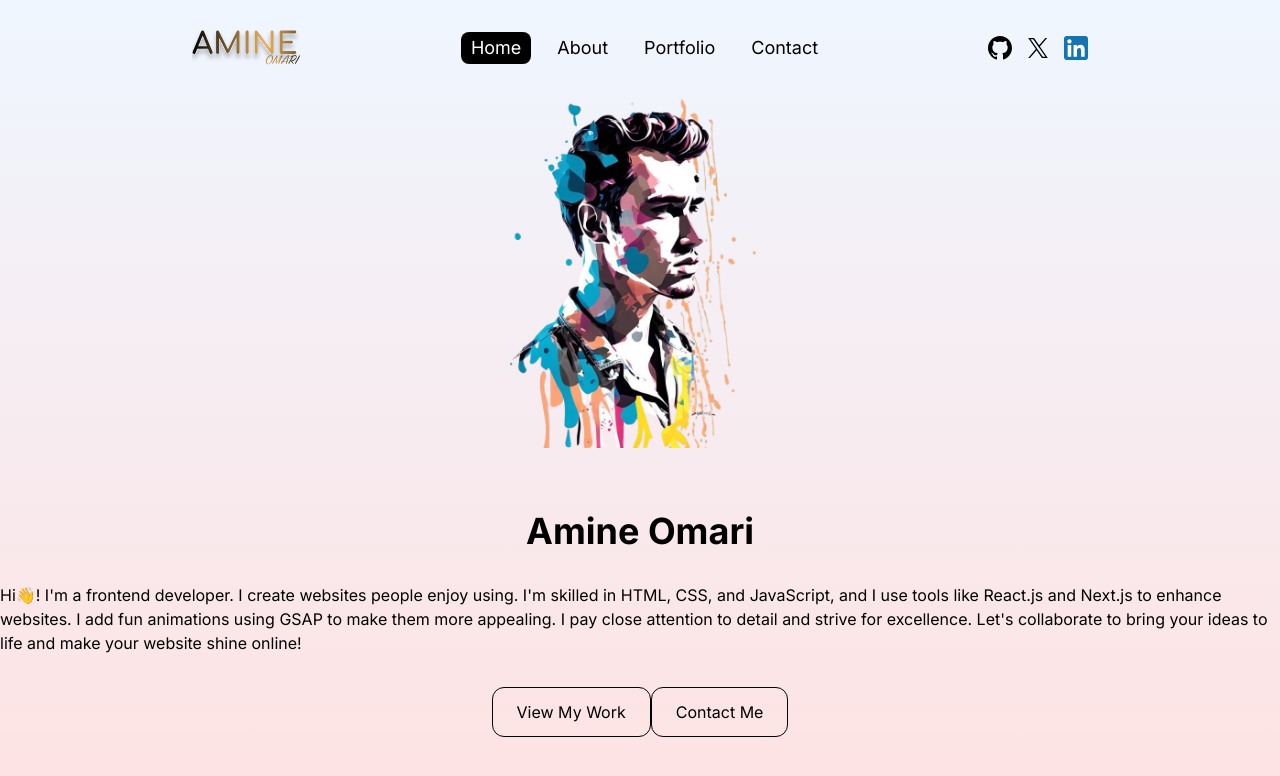
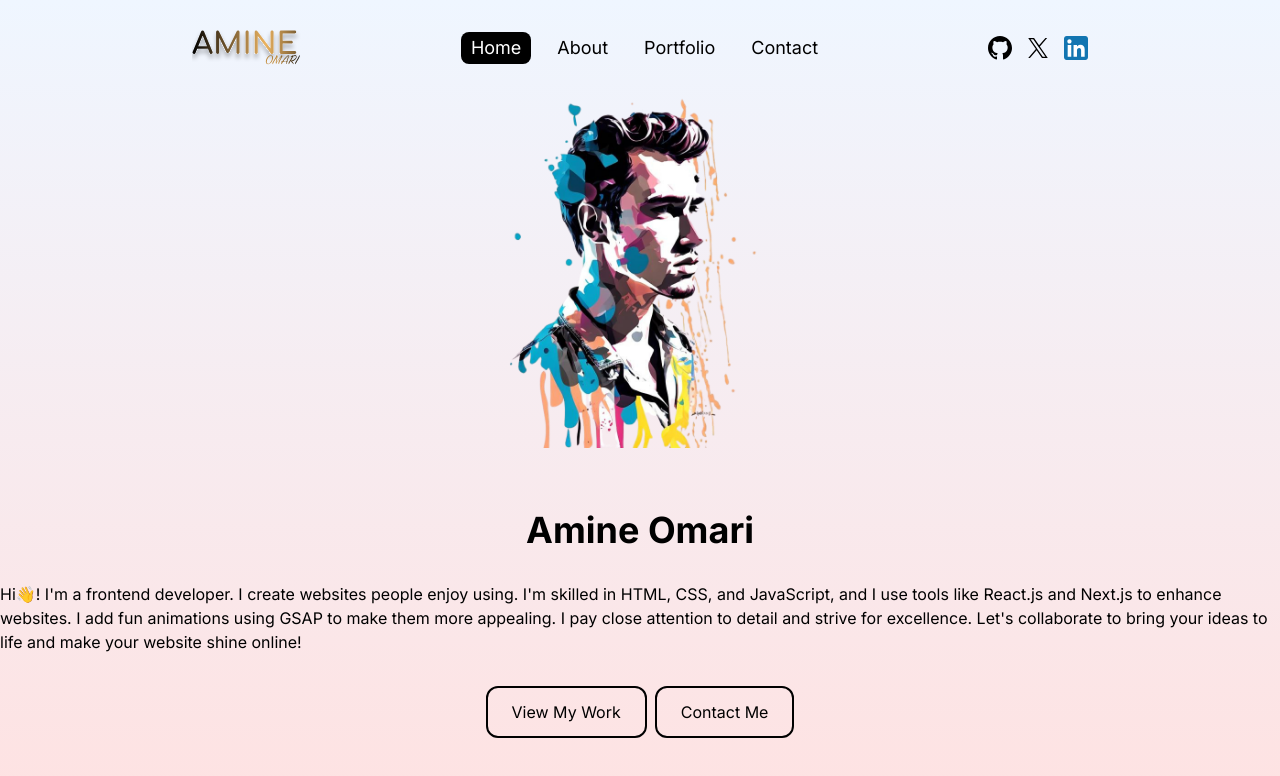
Before and after one commit to amine-omari/my-portfolio, a Next.js app: page / in a window 1280 px wide. Shown: the top 776 px of the page. Built offline with nearby package versions, Linux system fonts and the light colour scheme.

Commit message:
feat: add buttons style

```diff
--- a/src/app/page.jsx
+++ b/src/app/page.jsx
@@ -24,11 +24,11 @@ const Homepage = () => {
         </p>
 
         {/* Buttons */}
-        <div>
-          <button className="py-3 px-6 rounded-xl border border-black hover:scale-95 duration-300">
+        <div className="space-x-2">
+          <button className="py-3 px-6 rounded-xl border-2 border-black hover:bg-black hover:text-white hover:scale-95 duration-300">
             View My Work
           </button>
-          <button className="py-3 px-6 rounded-xl border border-black hover:scale-95 duration-300">
+          <button className="py-3 px-6 rounded-xl border-2 border-black hover:bg-black hover:text-white hover:scale-95 duration-300">
             Contact Me
           </button>
         </div>
```
